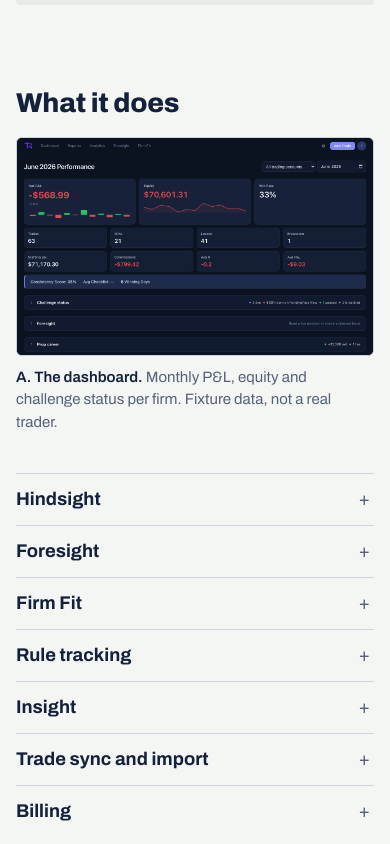
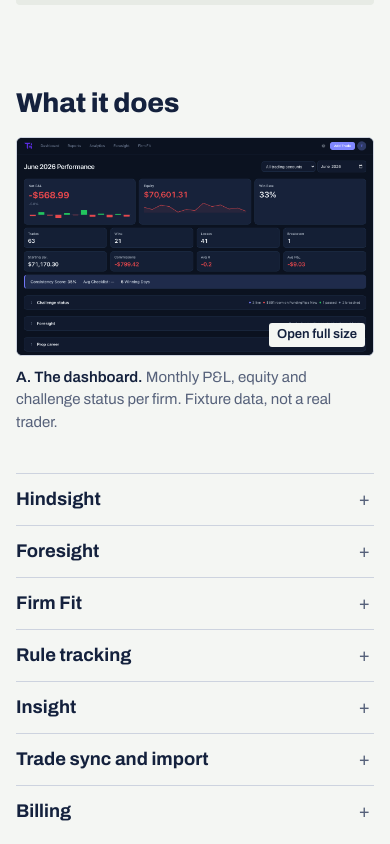
Before and after one commit to prosperjohn9/prosper-portfolio, a Next.js app: page /work/traders-hindsight in a window 390 px wide. Shown: the part 1300-2144 px from the top of the page. Built offline with nearby package versions, Linux system fonts and the light colour scheme.

Commit message:
feat: show on phones that a screenshot opens at full size

```diff
--- a/src/components/figures/ScreenshotFigure.tsx
+++ b/src/components/figures/ScreenshotFigure.tsx
@@ -24,6 +24,10 @@ export function ScreenshotFigure({ shot, sizes }: ScreenshotFigureProps) {
           className="block h-auto w-full"
         />
         <span className="sr-only">(opens the screenshot at full size)</span>
+        {/* Shown on phones, where the screenshot is too small to read in place. */}
+        <span className="plate-hint" aria-hidden="true">
+          Open full size
+        </span>
       </a>
       <figcaption className="t-small mt-2.5 max-w-[42rem] text-graphite">
         <strong className="font-semibold text-ink">
--- a/src/styles/layout.css
+++ b/src/styles/layout.css
@@ -33,10 +33,29 @@
 
   /* Screenshots of the dark app sit on the night plate in both themes. */
   .plate {
+    position: relative;
     display: block;
     overflow: hidden;
     border: 1px solid var(--plate-edge);
     border-radius: 6px;
     background: var(--plate);
   }
+  .plate-hint {
+    display: none;
+  }
+  @media (max-width: 999px) {
+    .plate-hint {
+      position: absolute;
+      right: 8px;
+      bottom: 8px;
+      display: block;
+      padding: 4px 8px;
+      border-radius: 3px;
+      background: var(--paper);
+      color: var(--ink);
+      font-size: 0.8125rem;
+      font-weight: 600;
+      line-height: 1.2;
+    }
+  }
 }
```
